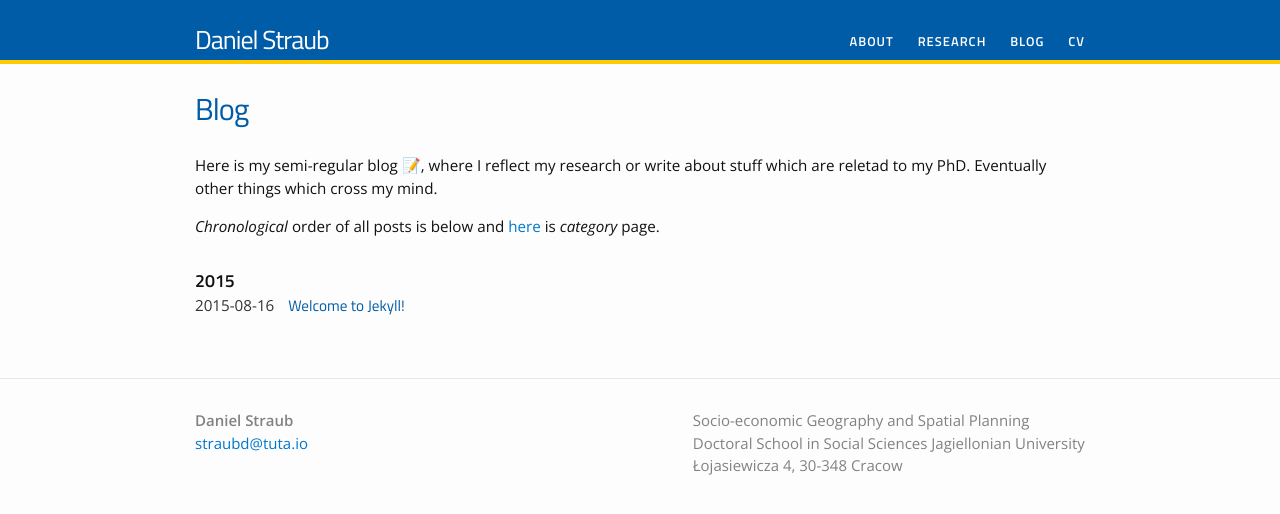
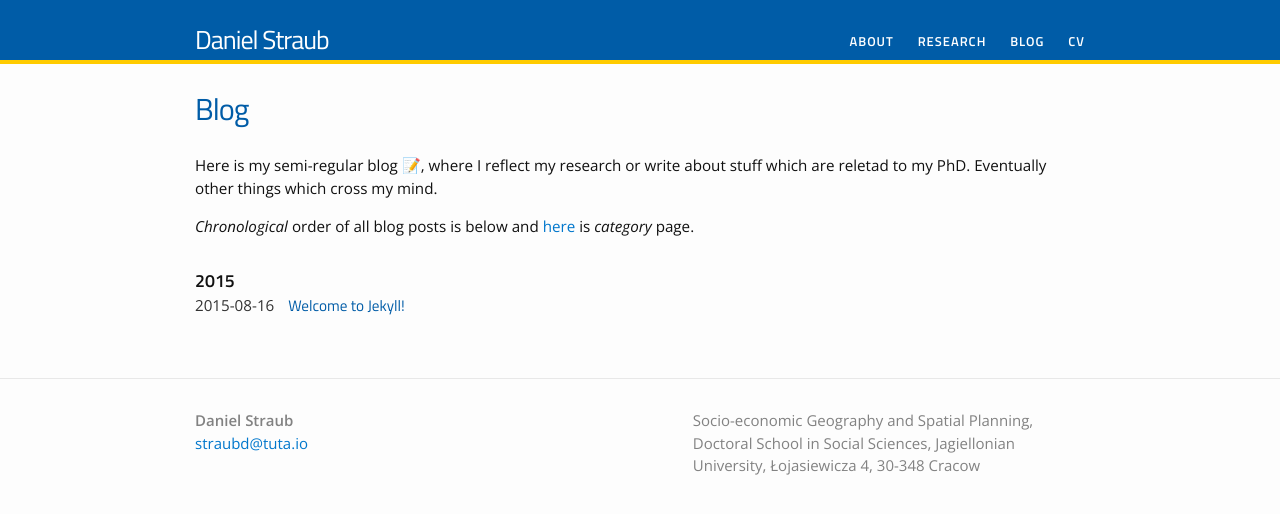
Before and after one commit to tracetheheat/tracetheheat.github.io, a Jekyll site: the page built from blog.md, in a window 1280 px wide. Shown: the top 514 px of the page. Built offline with Jekyll 4.4.1, drawn with Linux system fonts in a browser that asks for light colours.

```diff
--- a/_config.yml
+++ b/_config.yml
@@ -2,9 +2,9 @@
 title: Daniel Straub
 email: straubd@tuta.io
 description: > # this means to ignore newlines until "baseurl:"
-  Socio-economic Geography and Spatial Planning
-  Doctoral School in Social Sciences
-  Jagiellonian University
+  Socio-economic Geography and Spatial Planning,
+  Doctoral School in Social Sciences,
+  Jagiellonian University,
   Łojasiewicza 4, 30-348 Cracow
 baseurl: "" # the subpath of your site, e.g. /blog/
 url: "http://yourdomain.com" # the base hostname & protocol for your site
--- a/_layouts/post.html
+++ b/_layouts/post.html
@@ -21,3 +21,4 @@ layout: default
   </article>
 
 </div>
+{% include disqus.html %}
--- a/blog.md
+++ b/blog.md
@@ -6,7 +6,7 @@ permalink: /blog/
 
 Here is my semi-regular blog &#128221;, where I reflect my research or write about stuff which are reletad to my PhD. Eventually other things which cross my mind.
 
-*Chronological* order of all posts is below and [here](categories.html) is *category* page.
+*Chronological* order of all blog posts is below and [here](categories.html) is *category* page.
 
 <ul class="listing">
 {% for post in site.posts %}
```
Also changed, not shown: _includes/disqus.html (added, +20 -0 lines), about.md (+1 -1 lines).
